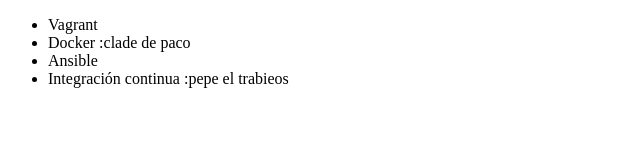
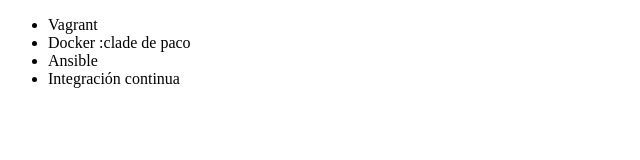
Before and after one commit to YeisonGH/pruba, a plain HTML site: page index.html in a window 1280 px wide. Shown: the full height of the page, 0-640 px from the left. Drawn offline with Linux system fonts and the light colour scheme.

Commit message:
ert "cambio en el codigo"
This reverts commit b26e0b2caba76a3f4d6e2e9d84a7905189407ce3.

```diff
--- a/index.html
+++ b/index.html
@@ -9,7 +9,7 @@
          <li> Vagrant </li>
          <li> Docker :clade de paco </li>
          <li> Ansible </li>
-         <li> Integración continua :pepe el trabieos</li>
+         <li> Integración continua</li>
      </ul>
 </body>
 </html>
```
